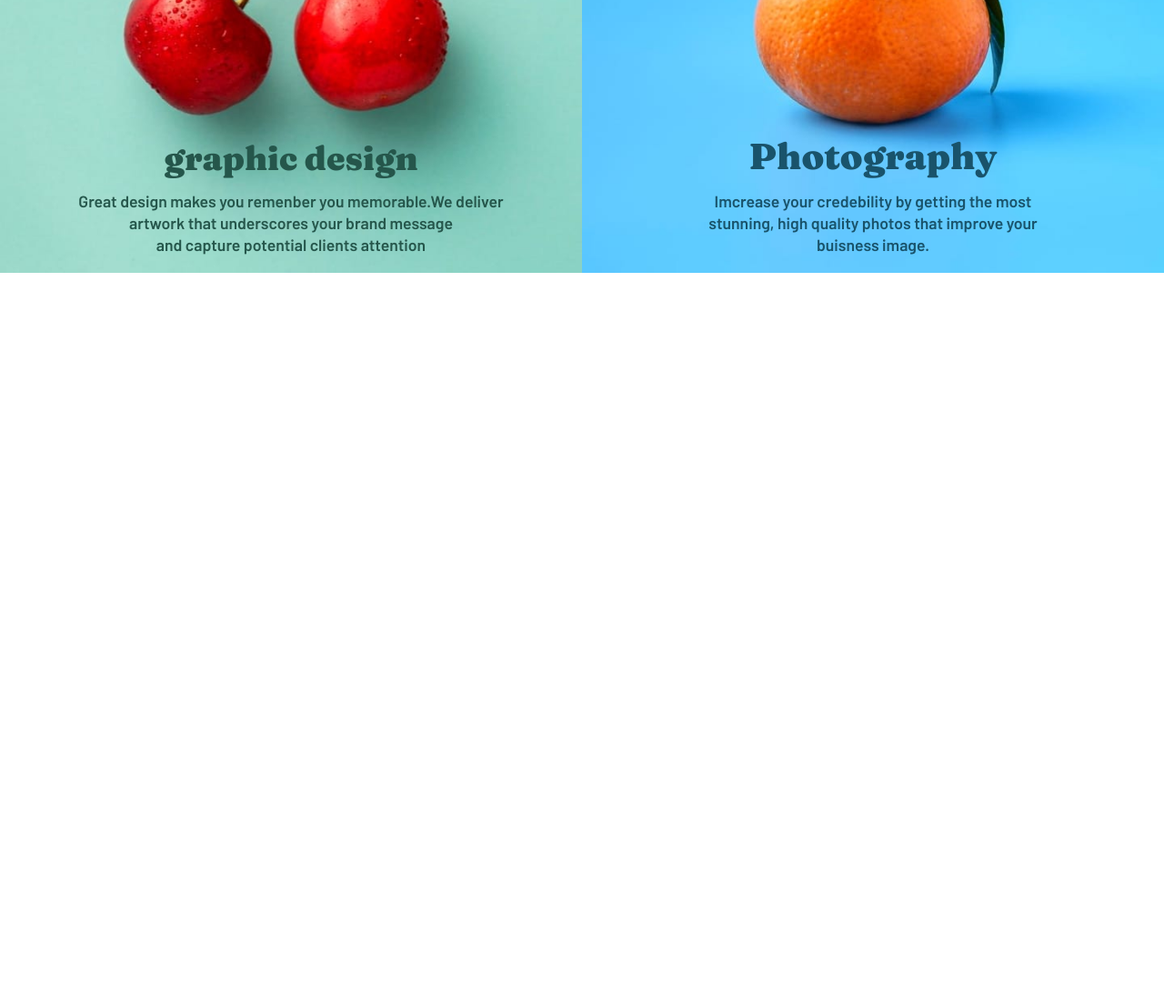
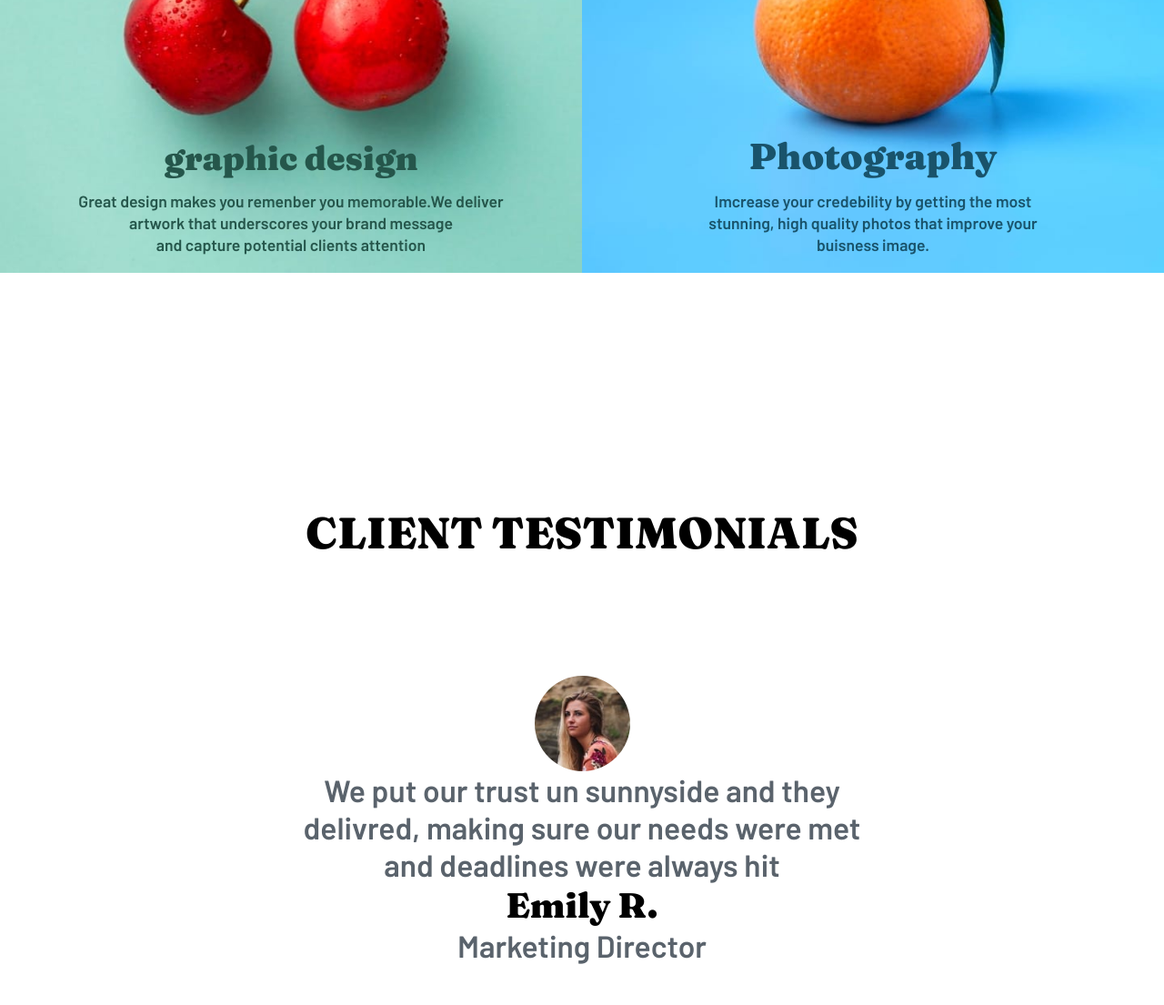
Before and after one commit to flooff/sunnyside-agency-landing-page, a plain HTML site: page index.html in a window 1280 px wide. Shown: the part 1575-2680 px from the top of the page at 91% size. Before the commit the page ends 1875 px from the top, so only its background shows below. Drawn offline with Linux system fonts and the light colour scheme; a web font is replaced by a local one.

Commit message:
testimonials

```diff
--- a/css/mobile.style.css
+++ b/css/mobile.style.css
@@ -159,3 +159,26 @@ html body{
     flex-flow: column nowrap;
     height: 880px;
 }
+
+}
+.testimonial-profile{
+    margin-top: 10%;
+    font-size: 1.6rem;
+}
+.subtitle{
+    padding-top: 0;
+}
+.testimonial-title{
+    padding-bottom: 0;
+    font-size: 2rem;
+}
+.testimonial-profile>h2{
+    padding-top: 0;
+
+}
+.testimonial-profile>p{
+    font-size: 1.3rem;
+    text-align: center;
+    margin: 10px;
+
+}
--- a/css/style.css
+++ b/css/style.css
@@ -232,7 +232,7 @@ a {
 .btn{
     display: block;
     flex-direction: column;
-    font-size: 1.5REM;
+    font-size:1.5rem;
     text-align: left;
     padding-top: 20px;
     text-decoration: none;
@@ -244,7 +244,7 @@ a {
 /* container */
 
 .container{
-    height: 600px;
+    height: 650px;
     display: flex;
     flex-flow: row nowrap;
 }
@@ -292,3 +292,40 @@ a {
      font-size: 1.1rem;
     line-height: 1.5rem;
 }
+
+
+/*testimonials*/
+.testimonial{
+    display: flex;
+    flex-flow: row wrap;
+    justify-content: space-around;
+    align-items: baseline;
+    height: 780px;
+}
+.testimonial-title{
+    color: black;
+    width: 100%;
+    text-align: center;
+    padding-top: 10%;
+    padding-bottom: 50px;
+}
+.testimonial-profile{
+    display: flex;
+    flex-flow: column nowrap;
+    align-items: center;
+
+}
+.testimonial-profile>img{
+    border-radius: 100px;
+}
+.testimonial-profile>p{
+    font-size: 1.6rem;
+    color: var(--Very-dark-grayish-blue);
+    text-align: center;
+}
+.testimonial-profile>h2{
+    padding-top: 15%;
+}
+.subtitle{
+    padding-top: 20%;
+}
--- a/css/tablet.style.css
+++ b/css/tablet.style.css
@@ -149,3 +149,31 @@ html body{
 .container{
     height: 440px;
 }
+
+/*testimonial*/
+.testimonial{
+    padding-top: 10%;
+    flex-flow: column;
+    align-items: center;
+    justify-content: space-around;
+    height: 1200px;
+
+}
+.testimonial-profile{
+    margin-top: 10%;
+    font-size: 1.6rem;
+}
+.subtitle{
+    padding-top: 0;
+}
+.testimonial-title{
+    padding-bottom: 0;
+    font-size: 3rem;
+}
+.testimonial-profile>h2{
+    padding-top: 0;
+
+}
+.testimonial-profile>p{
+    font-size: 2.1rem;
+}
--- a/index.html
+++ b/index.html
@@ -113,9 +113,38 @@
           stunning, high quality photos that improve your <br>
           buisness image.
         </p>
-
     </div>
    </div>
   </section>
+
+  <section>
+    <div class="testimonial">
+      <h2 class="testimonial-title">CLIENT TESTIMONIALS</h2>
+      <div class="testimonial-profile">
+        <img src="/images/image-emily.jpg" alt="emily">
+        <p class="subtitle">We put our trust un sunnyside and they <br>
+           delivred, making sure our needs were met <br>
+           and deadlines were always hit</p>
+           <h2>Emily R.</h2>
+           <p>Marketing Director</p>
+      </div>
+      <div class="testimonial-profile">
+        <img src="/images/image-thomas.jpg" alt="emily">
+        <p class="subtitle">Sunnyside's enthousiasm coupled with their <br>
+           Keen interest in our brand's success made it <br>
+           a satisfying and enjoyable experience</p>
+           <h2>Thomas S.</h2>
+           <p>Chief operating officer</p>
+      </div>
+      <div class="testimonial-profile">
+        <img src="/images/image-jennie.jpg" alt="emily">
+        <p class="subtitle">Incredible end result! Our sales increased <br>
+           over 400% when we worked with Sunnyside. <br>
+           Higly recomended</p>
+           <h2>Jenny F.</h2>
+           <p>Businees Owner</p>
+      </div>
+    </div>
+  </section>
   </body>
 </html>
```
